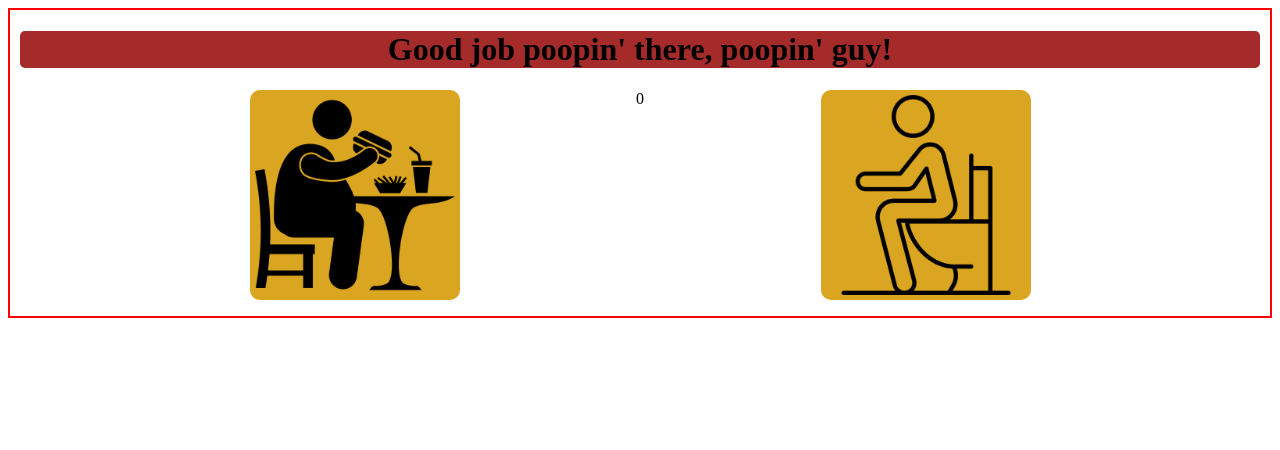
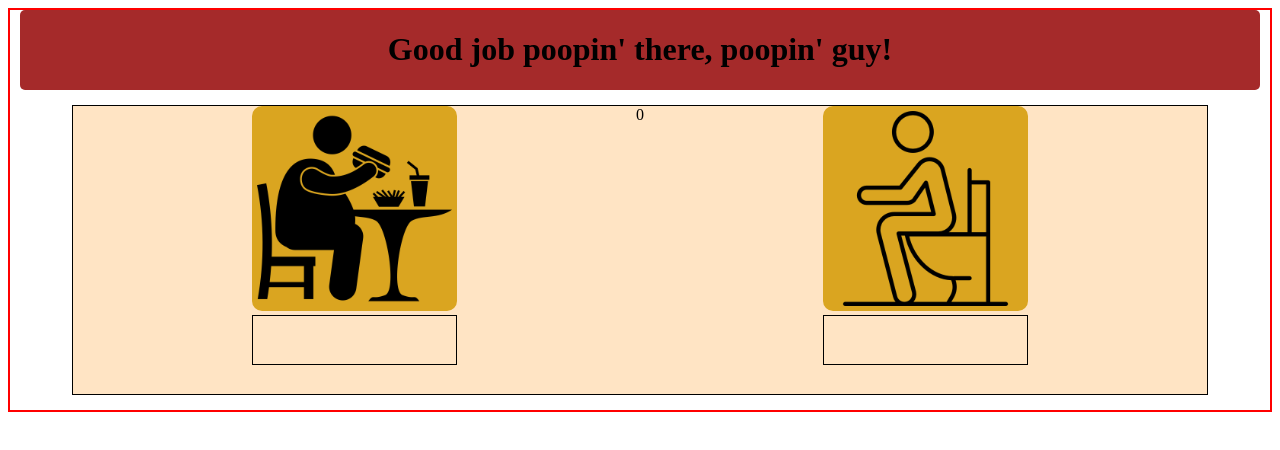
Before and after one commit to danielbucket/MustacheMachine, a React app: page / in a window 1280 px wide. Shown: the top 450 px of the page. Built offline with nearby package versions, Linux system fonts and the light colour scheme; the HTML template or start-up script is replaced by a standard one.

Commit message:
remove duplicitous .css files for each guy-action-card. css classname for each are combined in app.css and are shared

```diff
--- a/src/components/App.js
+++ b/src/components/App.js
@@ -6,12 +6,10 @@ import PoopinGuy from './poopinGuy/PoopinGuy'
 import EatinGuy from './eatinGuy/EatinGuy'
 import HungerVal from './hungerVal/HungerVal'
 
-
 export default function App() {
 	const [hungerVal, setHungerVal] = useState(0)
 	const [isEatin, setIsEatin] = useState(false)
 	const [isPoopin, setIsPoopin] = useState(false)
-	// console.log("at start--: ","isPoopin: ", isPoopin, " isEatin: ", isEatin)
 
 	const eatinText = 'The more you eat, the more you poop!'
 	const poopinText = 'Good job poopin\' there, poopin\' guy!'
@@ -36,7 +34,7 @@ export default function App() {
 	return (
 		<div className="app-container">
 			<Header actionText={!isEatin ? poopinText : eatinText}/>
-			<div className="guy-container">
+			<div className="both-guys-container">
 				<EatinGuy
 					isEatin={isEatin}
 					makeEat={handleClick}
--- a/src/components/app.css
+++ b/src/components/app.css
@@ -1,10 +1,42 @@
 .app-container {
+	display: grid;
+	grid-template-rows: 1fr 9fr;
 	border: 2px solid red;
+	height: 25rem;
 }
 
-.guy-container {
+.both-guys-container {
 	display: flex;
+	flex-direction: row;
 	justify-content: space-evenly;
 	margin: auto;
+	height: 90%;
 	width: 90%;
+	background-color: bisque;
+	border: 1px solid black;
 }
+
+.guy-action-card-container {
+	grid-row: 1;
+/*	display: flex;*/
+/*	flex-direction: column;*/
+	align-items: center;
+}
+
+
+.guy-icon {
+	background-color: goldenrod;
+	border-radius: 10px;
+	padding: 5px;
+	height: 195px;
+	width: 195px;
+}
+
+.guy-text-box {
+	border: 1px solid black;
+	min-height: 3em;
+}
+
+.guy-status-text {
+
+}
--- a/src/components/eatinGuy/EatinGuy.js
+++ b/src/components/eatinGuy/EatinGuy.js
@@ -1,22 +1,25 @@
 import * as React from 'react'
-import styles from './eatinGuy.css'
 const eatinGuyIcon = require('../../assets/icons/food.png')
 
 export default function EatinGuy(props) {
 	const { isEatin, makeEat, hungerVal } = props
-	const isEatinText = 'I eatin\'!'
-	const hungerValText = 'I\'m full. Make me poop so I can eat more!'
 
 	return (
 		<div
-			className="eatin-container"
+			className="guy-action-card-container"
 			onClick={() => hungerVal < 10 ? makeEat('eatin') : null}
-			>
-			<img className="eatin" src={eatinGuyIcon} alt="eatin"/>
-			<div>
-				<p className="is-full-text">{isEatin && hungerVal < 10 ? 'I\'m eatin!' : ''}</p>
-		 		<p>{hungerVal === 10 ? 'I\'m full. Make me poop so I can eat more!' : ''}</p>
+		>
+			<img className="guy-icon" src={eatinGuyIcon} alt="eatin"/>
+			<div className="guy-text-box">
+				<p className="guy-action-text">{isEatin && hungerVal < 10 ? 'I\'m eatin!' : ""}</p>
+		 		<p className="guy-status-text">
+			 		{
+			 			hungerVal === 10
+			 			? "I\'m full. Make me poop so I can eat more!"
+			 			: ""
+			 		}
+		 		</p>
 			</div>
 		</div>
 	)
-}
+};
--- a/src/components/eatinGuy/eatinGuy.css
+++ /dev/null
@@ -1,17 +0,0 @@
-.eatin-container {
-	display: flex;
-	flex-direction: column;
-	align-items: center;
-}
-
-.eatin {
-	background-color: goldenrod;
-	border-radius: 10px;
-	padding: 5px;
-	height: 200px;
-	width: 200px;
-}
-
-.eatin-text {
-	text-align: center
-}
--- a/src/components/poopinGuy/PoopinGuy.js
+++ b/src/components/poopinGuy/PoopinGuy.js
@@ -1,5 +1,4 @@
 import * as React from 'react'
-import styles from './poopinGuy.css'
 const poopinGuyIcon = require('../../assets/icons/toilet.png')
 
 export default function PoopinGuy(props) {
@@ -7,13 +6,13 @@ export default function PoopinGuy(props) {
 
 	return (
 		<div
-			className='poopin-container'
+			className='guy-action-card-container'
 			onClick={() => hungerVal >= 1 ? makePoop('poopin') : null}
 		>
-			<img className='poopin' src={poopinGuyIcon} alt="poopin icon"/>
-			<div>
-				<p className='is-poopin-text'>{isPoopin && hungerVal > 0 ? "I\'m poopin!" : ""}</p>
-				<p className='no-poops-left-text'>{
+			<img className='guy-icon' src={poopinGuyIcon} alt="poopin icon"/>
+			<div className="guy-text-box">
+				<p className='guy-action-text'>{isPoopin && hungerVal > 0 ? "I\'m poopin!" : ""}</p>
+				<p className='guy-status-text'>{
 					isPoopin === true && hungerVal === 0
 						? "No more poops here!"
 						: ""
--- a/src/components/poopinGuy/poopinGuy.css
+++ /dev/null
@@ -1,17 +0,0 @@
-.poopin-container {
-	display: flex;
-	flex-direction: column;
-	align-items: center;
-}
-
-.poopin {
-	background-color: goldenrod;
-	border-radius: 10px;
-	padding: 5px;
-	height: 200px;
-	width: 200px;
-}
-
-.poopin-text {
-	text-align: center;
-}
```
